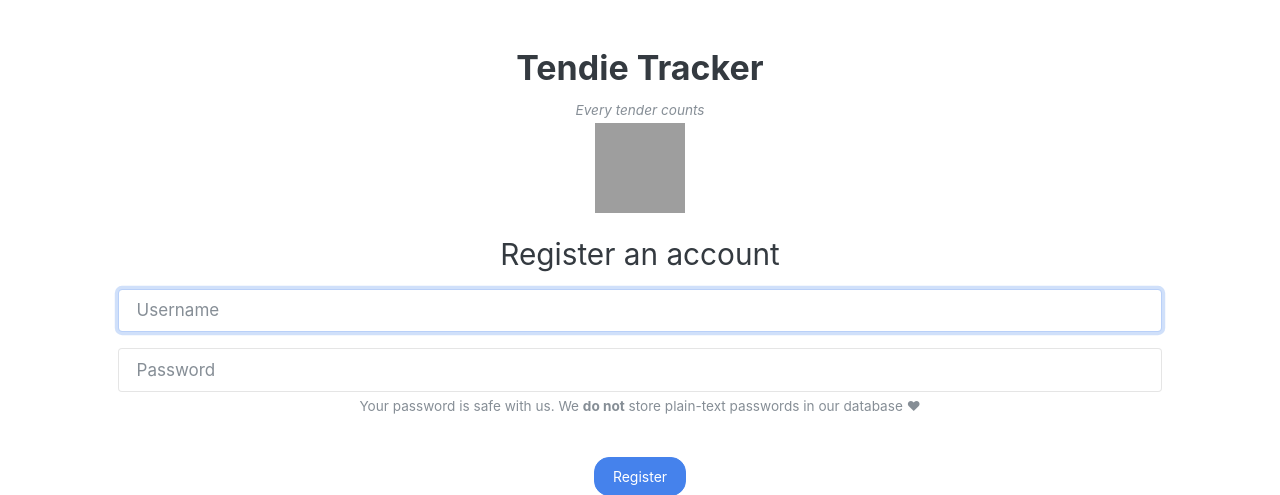
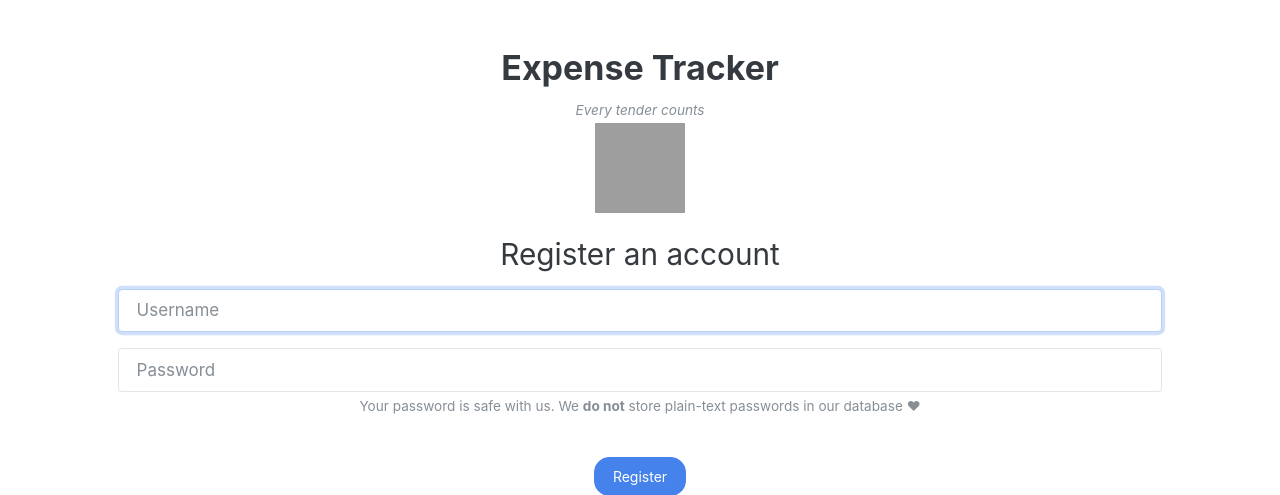
Before and after one commit to ShravanCool/Expense-Manager, a Python web app: template templates/register.html in a window 1280 px wide. Shown: the part 57-552 px from the top of the page. Run offline with Jinja, Linux system fonts and the light colour scheme; the template is opened without the code that fills it, so the values that code supplies are empty; some libraries are stand-ins or nearby versions; grey boxes are pictures that could not be loaded.

Commit message:
Template corrections

```diff
--- a/templates/login.html
+++ b/templates/login.html
@@ -5,7 +5,7 @@ Log In
 {% endblock %}
 
 {% block main %}
-<h2>Tendie Tracker</h2>
+<h2>Expense Tracker</h2>
 <small class="text-muted"><em>Every tender counts</em></small><br>
 <img class="mb-4" src="/static/logo.png" alt="Tendie Tracker logo" width="90" height="90">
 
--- a/templates/register.html
+++ b/templates/register.html
@@ -5,7 +5,7 @@ Register
 {% endblock %}
 
 {% block main %}
-<h2>Tendie Tracker</h2>
+<h2>Expense Tracker</h2>
 <small class="text-muted"><em>Every tender counts</em></small><br>
 <img class="mb-4" src="/static/logo.png" alt="Tendie Tracker logo" width="90" height="90">
 
```
